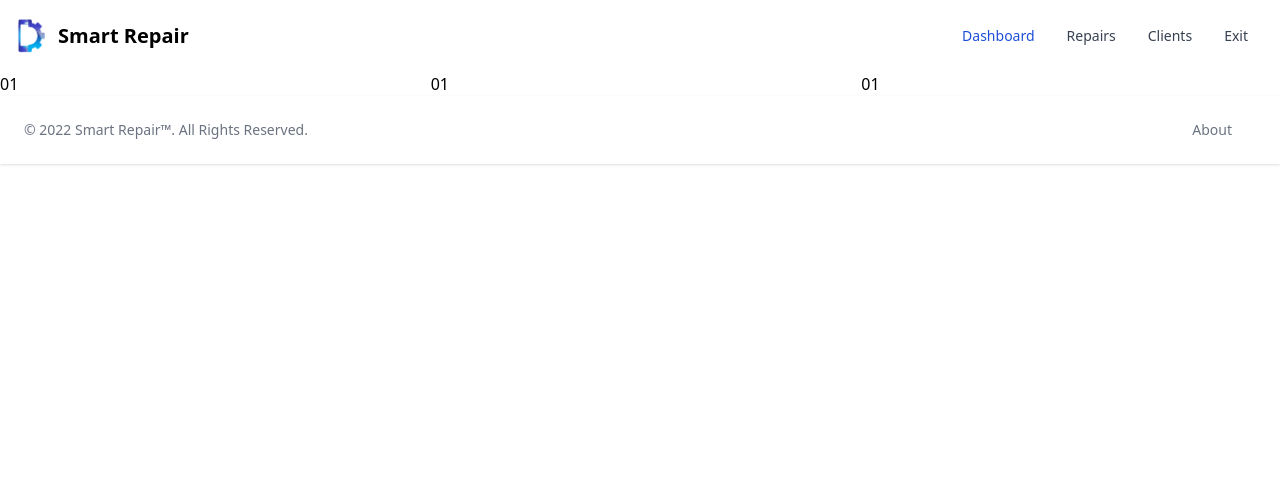
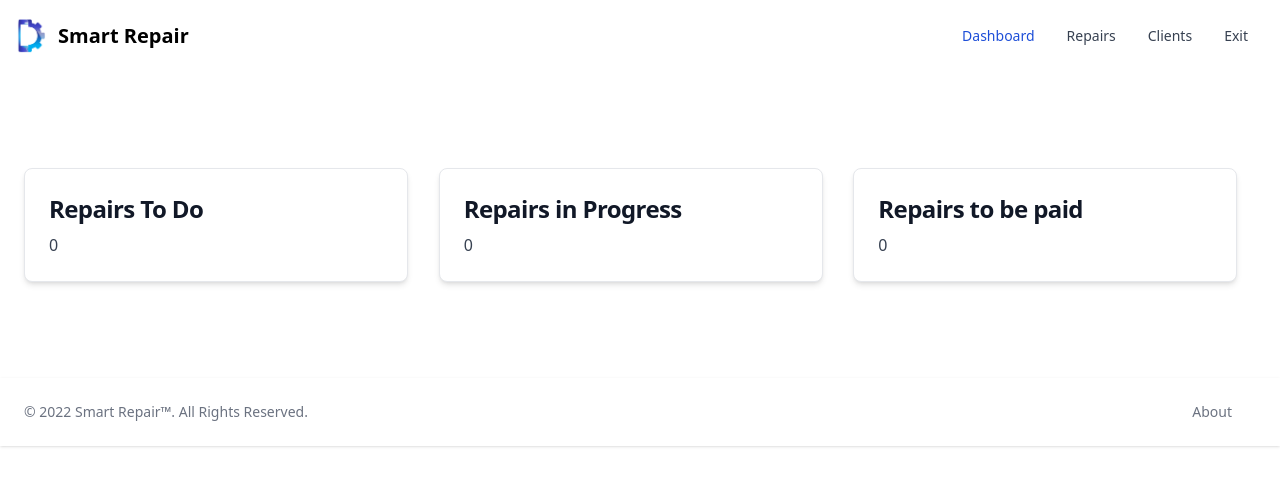
Before and after one commit to fabian-nunes/smart-repair, a Vue app: page / in a window 1280 px wide. Shown: the top 486 px of the page. Built offline with nearby package versions, Linux system fonts and the light colour scheme; no server answers.

Commit message:
Cards with the number of repairs

```diff
--- a/src/App.vue
+++ b/src/App.vue
@@ -7,7 +7,7 @@
 <script>
 import NavBar from "@/components/NavBar";
 import FooterSmart from "@/components/FooterSmart";
-import DashboardMain from "@/components/DashboardMain";
+import DashboardMain from "@/components/Dashboard/DashboardMain";
 
 import './assets/tailwind.css';
 
--- /dev/null
+++ b/src/components/Dashboard/CardBody.vue
@@ -0,0 +1,29 @@
+<template>
+  <a href="#" class="block p-6 max-w-sm bg-white rounded-lg border border-gray-200 shadow-md hover:bg-gray-100 dark:bg-gray-800 dark:border-gray-700 dark:hover:bg-gray-700">
+    <h5 class="mb-2 text-2xl font-bold tracking-tight text-gray-900 dark:text-white" v-if="tRepair === '0'">Repairs To Do</h5>
+    <h5 class="mb-2 text-2xl font-bold tracking-tight text-gray-900 dark:text-white" v-else-if="tRepair === '1'">Repairs in Progress</h5>
+    <h5 class="mb-2 text-2xl font-bold tracking-tight text-gray-900 dark:text-white" v-else-if="tRepair === '2'">Repairs to be paid</h5>
+    <CardData :status="tRepair"></CardData>
+  </a>
+</template>
+
+<script>
+import CardData from "@/components/Dashboard/CardData";
+
+export default {
+  name: "CardBody",
+  components: {
+    CardData
+  },
+  props: {
+    tRepair: {
+      type: String,
+      required: true
+    }
+  },
+}
+</script>
+
+<style scoped>
+
+</style>
--- /dev/null
+++ b/src/components/Dashboard/CardData.vue
@@ -0,0 +1,31 @@
+<template>
+  <p class="font-normal text-gray-700 dark:text-gray-400">{{repairs}}</p>
+</template>
+
+<script>
+export default {
+  name: "CardData",
+  props: {
+    status: {
+      type: String,
+      required: true
+    }
+  },
+  data() {
+    return {
+      repairs: 0
+    };
+  },
+  mounted() {
+    fetch("http://localhost:3000/repairs/status/" + this.status)
+      .then(response => response.json())
+      .then(data => {
+        this.repairs = Object.keys(data).length;
+      });
+  },
+}
+</script>
+
+<style scoped>
+
+</style>
--- /dev/null
+++ b/src/components/Dashboard/DashboardMain.vue
@@ -0,0 +1,35 @@
+<template>
+  <section class="m-6">
+
+    <div class="bg-white border-gray-200 px-2 sm:px-4 py-2.5 dark:bg-gray-600 rounded-2xl m-5">
+      <h2 class="text-white flex justify-center font-bold text-2xl">Repairs</h2>
+    </div>
+
+    <div class="grid grid-cols-3 gap-3">
+      <CardBody tRepair="0"></CardBody>
+      <CardBody tRepair="1"></CardBody>
+      <CardBody tRepair="2"></CardBody>
+    </div>
+
+    <div class="bg-white border-gray-200 px-2 sm:px-4 py-2.5 dark:bg-gray-600 rounded-2xl m-5">
+      <h2 class="text-white flex justify-center font-bold text-2xl">Clients</h2>
+    </div>
+
+  </section>
+</template>
+
+<script>
+
+import CardBody from "@/components/Dashboard/CardBody";
+
+export default {
+  name: "DashboardMain",
+  components: {
+    CardBody
+  }
+}
+</script>
+
+<style scoped>
+
+</style>
--- a/src/components/DashboardMain.vue
+++ /dev/null
@@ -1,21 +0,0 @@
-<template>
-  <section>
-    <div class="row-auto">
-      <div class="grid grid-cols-3 gap-3">
-        <div>01</div>
-        <div>01</div>
-        <div>01</div>
-      </div>
-    </div>
-  </section>
-</template>
-
-<script>
-export default {
-  name: "DashboardMain"
-}
-</script>
-
-<style scoped>
-
-</style>
```
